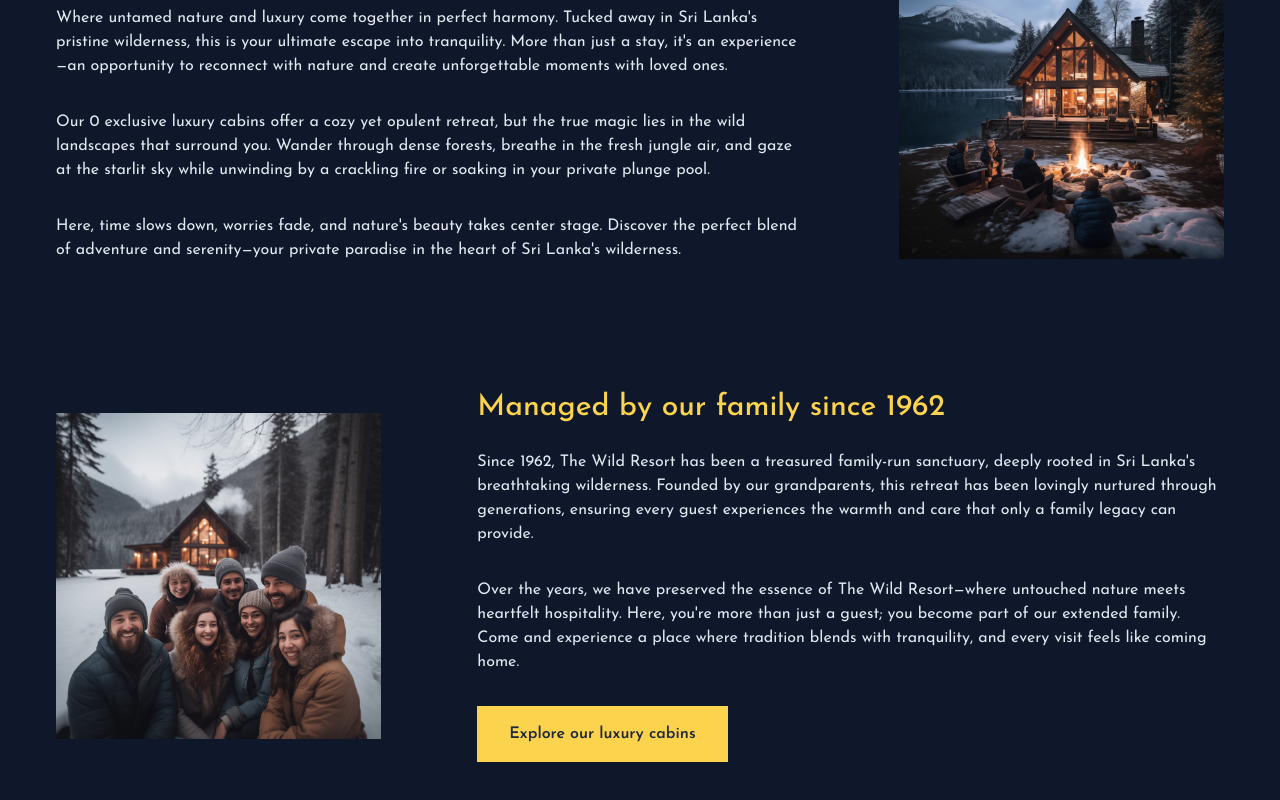
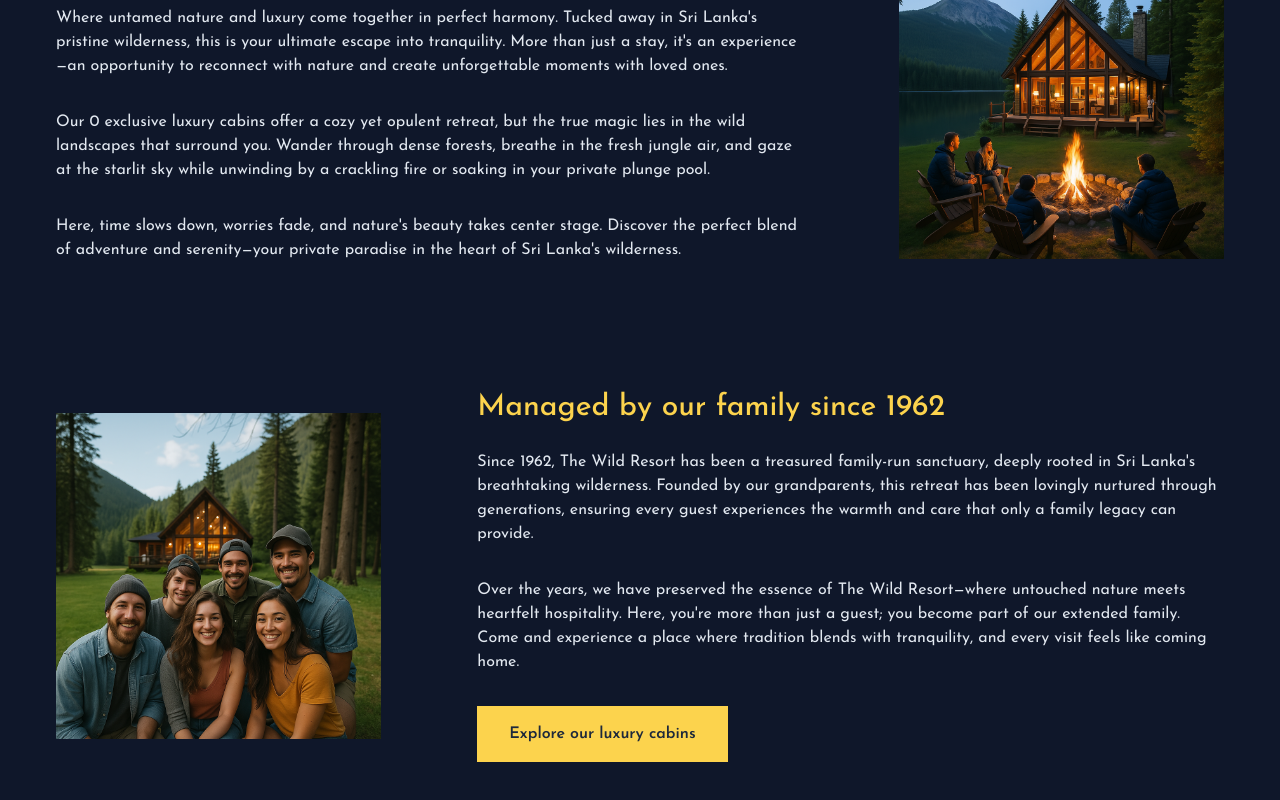
Before and after one commit to AbstractLK/wild-resort-website, a Next.js app: page /about in a window 1280 px wide. Shown: the part 266-1066 px from the top of the page. Built offline with nearby package versions, Linux system fonts and the light colour scheme; no server answers; the database is empty.

Commit message:
change image

```diff
--- a/app/about/page.js
+++ b/app/about/page.js
@@ -1,6 +1,6 @@
 import Image from "next/image";
 import Link from "next/link";
-import image1 from "@/public/about-1.jpg";
+import image1 from "@/public/about-1.png";
 import image2 from "@/public/about-2.jpg";
 import { getCabins } from "../_lib/data-service";
 
@@ -46,7 +46,7 @@ export default async function Page() {
 
         <div className="lg:col-span-4 relative aspect-square w-full order-3">
           <Image
-            src="/about-2.jpg"
+            src="/about-2.png"
             fill
             alt="image2"
             className="object-cover"
```
Also changed, not shown: public/about-1.png (added), public/about-2.png (added).
